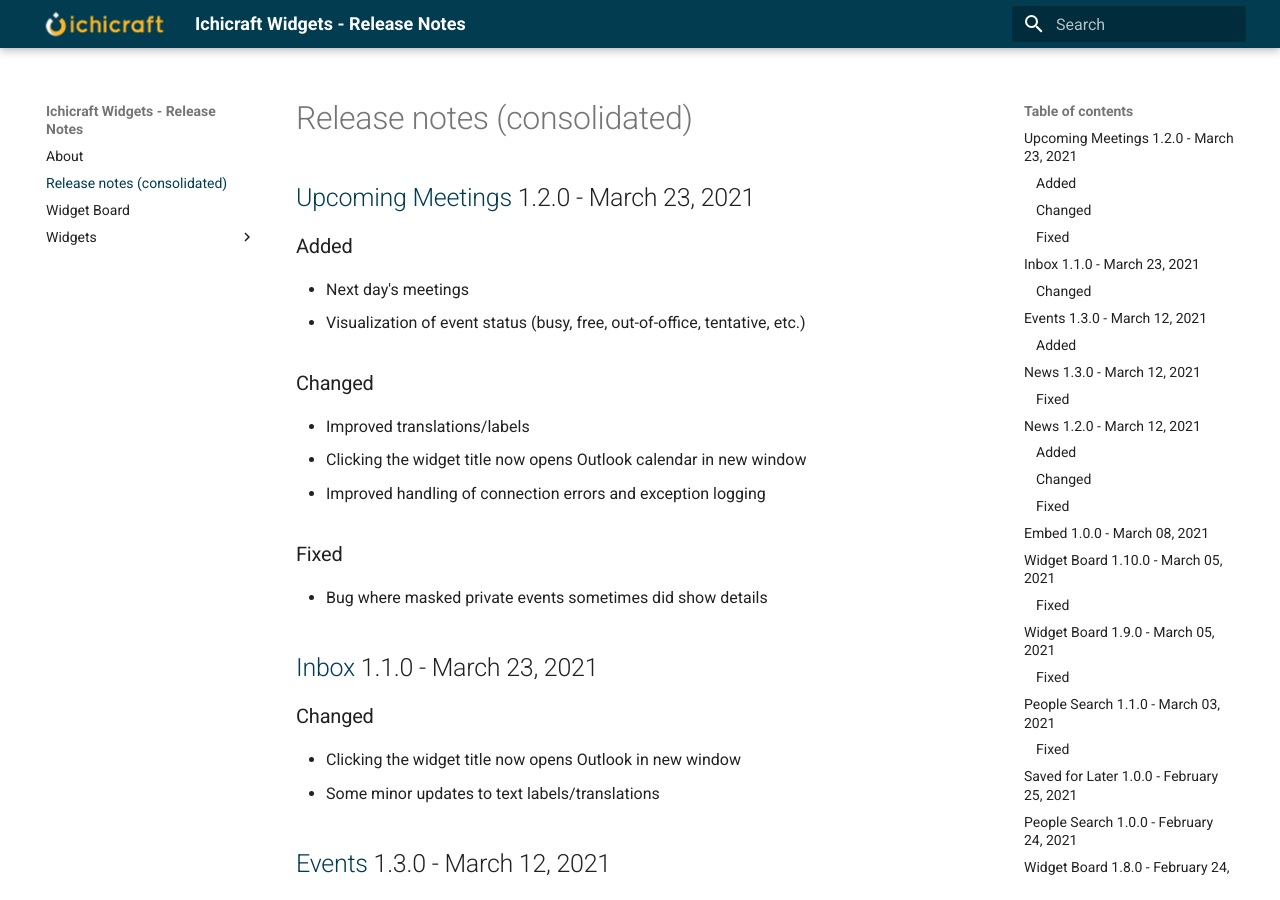
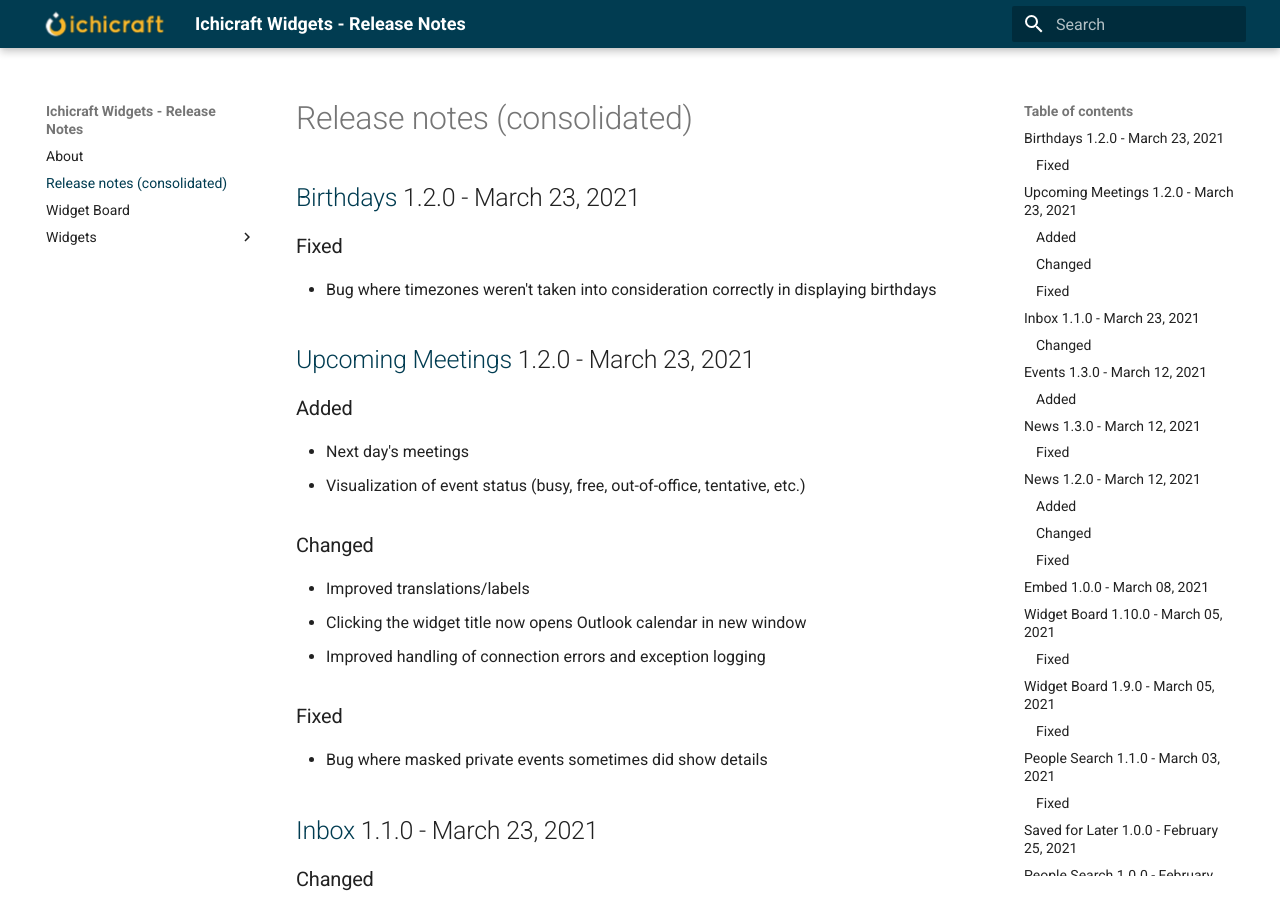
Before and after one commit to ichicraft/widgets-docs, an MkDocs documentation site: the page built from docs/Release-notes-(consolidated).md, in a window 1280 px wide and 900 px high. Built offline with MkDocs 1.6.1 and Material for MkDocs 9.7.7, drawn with Linux system fonts in a browser that asks for light colours.

Commit message:
Release notes updated by BuildService

```diff
--- a/docs/Release-notes-(consolidated).md
+++ b/docs/Release-notes-(consolidated).md
@@ -1,3 +1,18 @@
+## [Birthdays](./Widgets/Birthdays.md) 1.2.0 - March 23, 2021
+
+### Fixed
+- Bug where timezones weren&#x27;t taken into consideration correctly in displaying birthdays
+
+
+
+
+
+
+
+
+
+
+
 ## [Upcoming Meetings](./Widgets/Upcoming Meetings.md) 1.2.0 - March 23, 2021
 
 ### Added
```
Also changed, not shown: docs/Widgets/Birthdays.md (+15 -0 lines).
